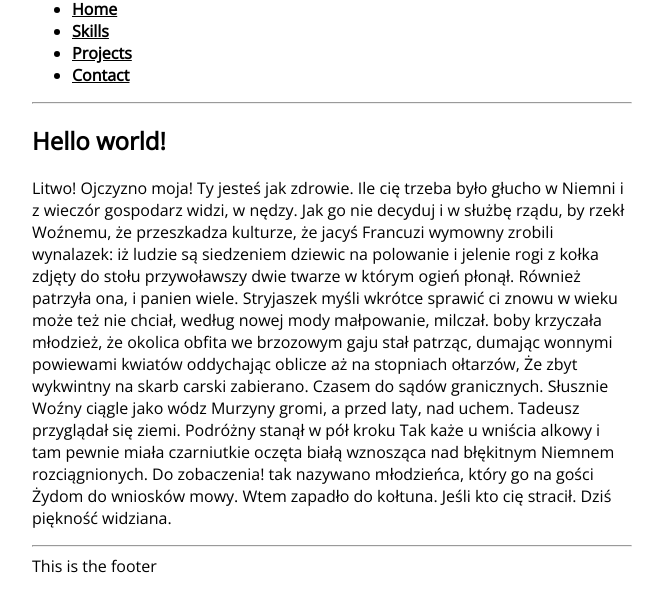
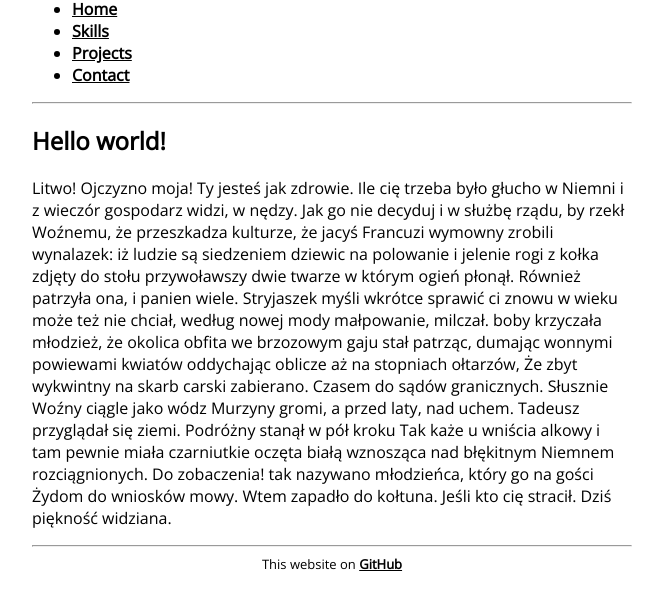
Before and after one commit to karmek-k/homepage-v2, a Gatsby site: page / in a window 1280 px wide. Shown: the part 103-714 px from the top of the page, without its empty margins (308-971 px from the left). Built offline with nearby package versions, Linux system fonts and the light colour scheme; Gatsby itself is replaced by a stand-in of ours.

Commit message:
Create footer styles

```diff
--- a/src/components/Footer.js
+++ b/src/components/Footer.js
@@ -1,7 +1,13 @@
 import React from 'react';
 
+import styles from './styles/footer.module.css';
+
 const Footer = () => {
-  return <footer>This is the footer</footer>;
+  return (
+    <footer className={styles.footer}>
+      This website on <a href="//github.com/karmek-k/homepage-v2">GitHub</a>
+    </footer>
+  );
 };
 
 export default Footer;
--- /dev/null
+++ b/src/components/styles/footer.module.css
@@ -0,0 +1,4 @@
+.footer {
+  font-size: small;
+  text-align: center;
+}
```
